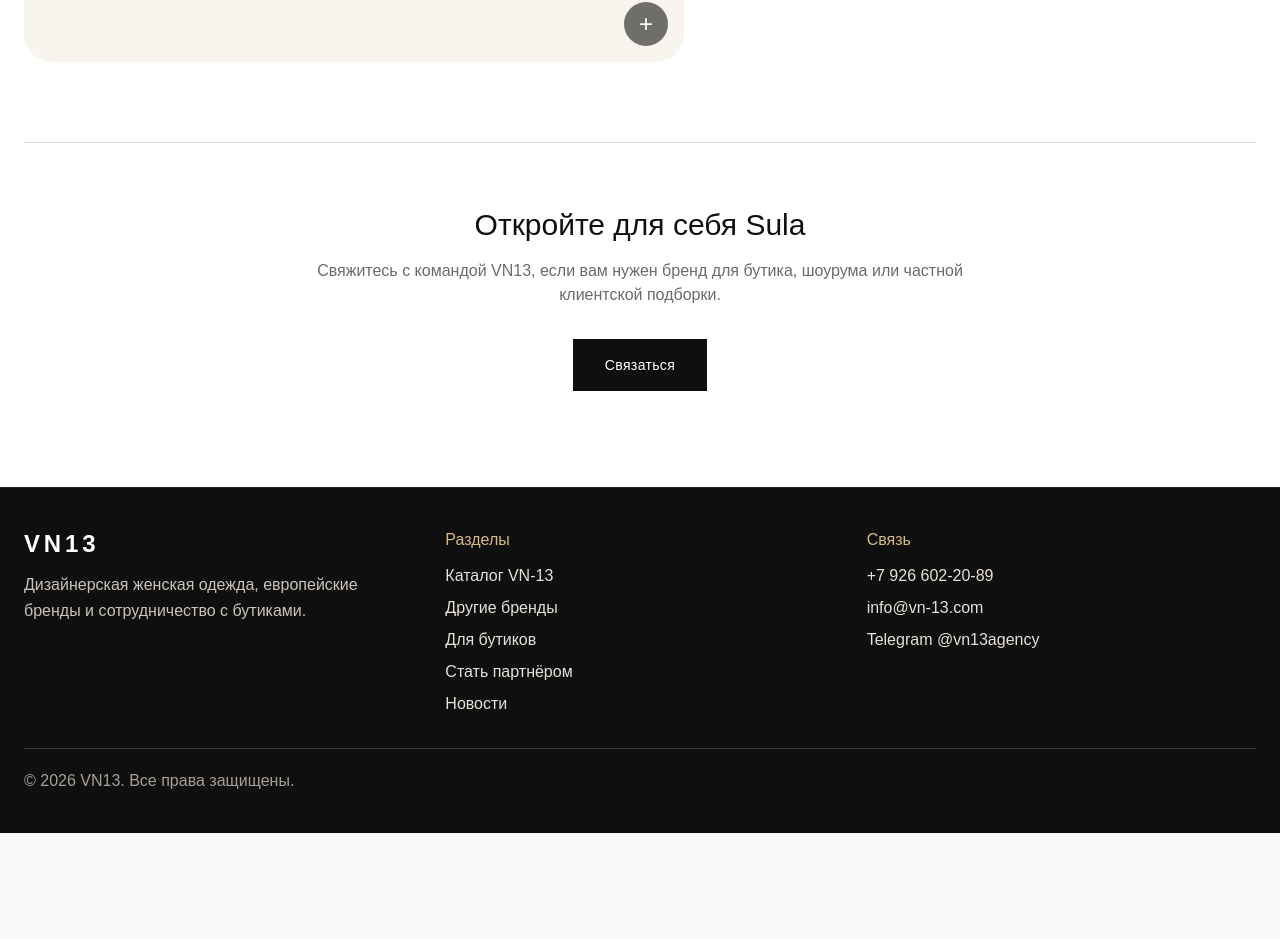
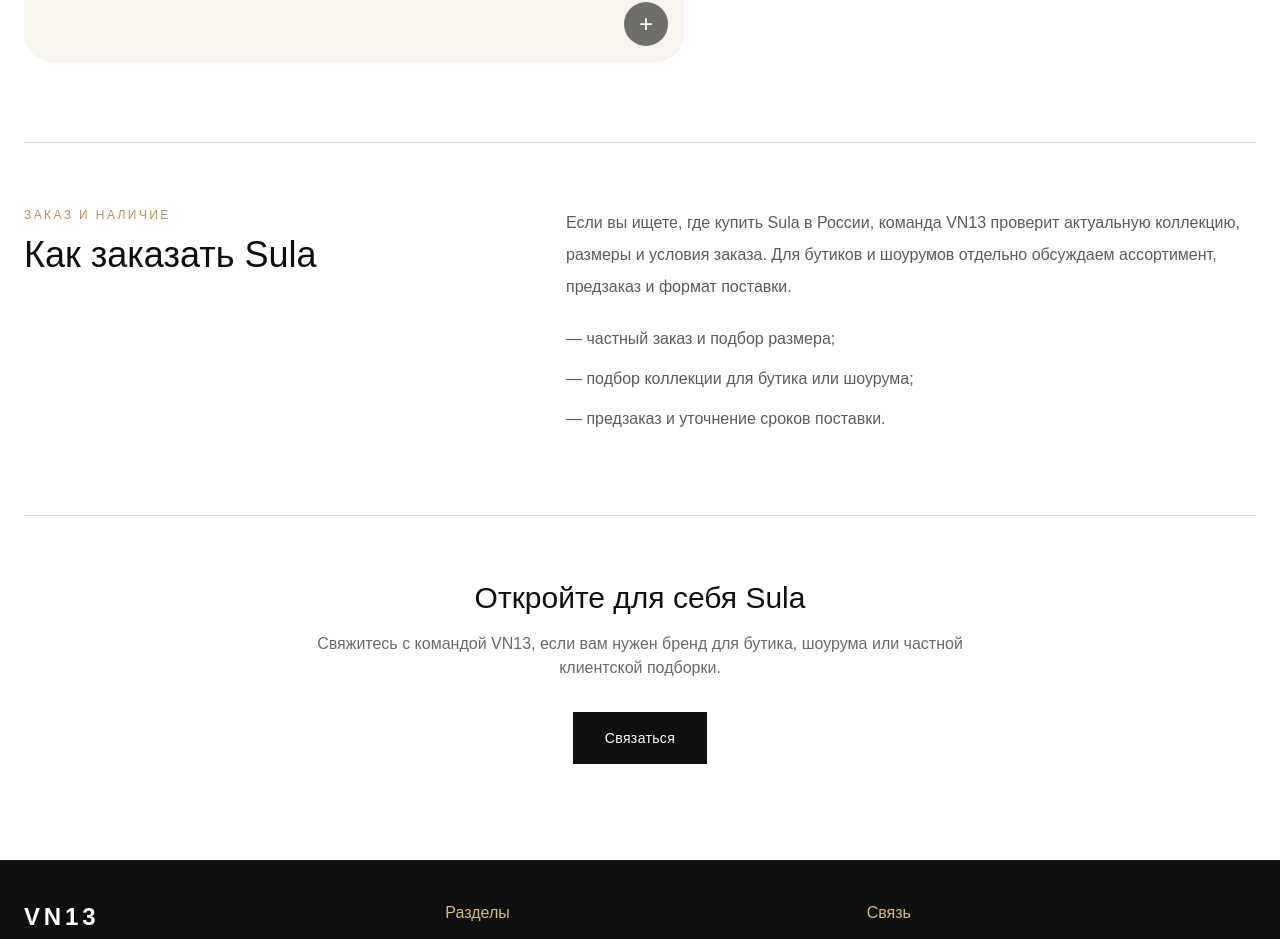
Before and after one commit to coffeeshop13/vn-13, a Next.js app: page /brands/sula in a window 1280 px wide. Shown: the part 2962-3901 px from the top of the page. Before the commit the page ends 3795 px from the top, so only its background shows below. Built offline with nearby package versions, Linux system fonts and the light colour scheme.

Commit message:
Expand brand search intent coverage

```diff
--- a/components/BrandPortfolioPage.tsx
+++ b/components/BrandPortfolioPage.tsx
@@ -355,6 +355,29 @@ export default function BrandPortfolioPage({ brand }: BrandPortfolioPageProps) {
 
           </div>
 
+          <section className="mt-20 border-t pt-16" style={{ borderColor: '#e0ddd8' }}>
+            <div className="grid gap-8 md:grid-cols-[0.85fr_1.15fr] md:items-start">
+              <div>
+                <p className="text-xs tracking-[0.2em] uppercase mb-3" style={{ color: '#b8935a' }}>
+                  Заказ и наличие
+                </p>
+                <h2 className="text-3xl md:text-4xl font-light" style={{ color: '#0f0f0f' }}>
+                  Как заказать {brand.name}
+                </h2>
+              </div>
+              <div className="text-base leading-8" style={{ color: '#5f5b55' }}>
+                <p>
+                  Если вы ищете, где купить {brand.name} в России, команда VN13 проверит актуальную коллекцию, размеры и условия заказа. Для бутиков и шоурумов отдельно обсуждаем ассортимент, предзаказ и формат поставки.
+                </p>
+                <ul className="mt-5 space-y-2" aria-label={`Варианты заказа ${brand.name}`}>
+                  <li>— частный заказ и подбор размера;</li>
+                  <li>— подбор коллекции для бутика или шоурума;</li>
+                  <li>— предзаказ и уточнение сроков поставки.</li>
+                </ul>
+              </div>
+            </div>
+          </section>
+
           <div className="mt-20 pt-16 border-t text-center" style={{ borderColor: '#e0ddd8' }}>
             <h3 className="text-2xl md:text-3xl font-light mb-4" style={{ color: '#0f0f0f' }}>
               Откройте для себя {brand.name}
--- a/lib/brand-portfolio.ts
+++ b/lib/brand-portfolio.ts
@@ -123,7 +123,14 @@ export const brandPortfolio: BrandPortfolioItem[] = [
       'подходит для лукбука и редакционных материалов',
       'добавляет разнообразие в портфель брендов',
     ],
-    keywords: ['Moyuru', 'японская женская одежда', 'дизайнерская одежда', 'премиальная женская одежда'],
+    keywords: [
+      'Moyuru',
+      'Moyuru одежда',
+      'японский бренд одежды Moyuru',
+      'японская женская одежда',
+      'дизайнерская одежда',
+      'премиальная женская одежда',
+    ],
     officialWebsite: 'https://www.moyuru.com/',
     cardImage: '/brands/moyuru.jpg',
     heroImage: {
@@ -152,7 +159,14 @@ export const brandPortfolio: BrandPortfolioItem[] = [
       'подходит для мультибрендовых бутиков',
       'усиливает тему ремесла и ограниченной доступности',
     ],
-    keywords: ['Shoto', 'итальянская премиальная обувь', 'обувь для бутиков', 'лимитированные серии'],
+    keywords: [
+      'Shoto',
+      'Shoto обувь',
+      'итальянская обувь Shoto',
+      'итальянская премиальная обувь',
+      'обувь для бутиков',
+      'лимитированные серии',
+    ],
     officialWebsite: 'https://shoto.it/',
     cardImage: '/brands/shoto/659033416_18583709092038082_3052003841669754962_n.jpg',
     heroImage: {
@@ -435,7 +449,14 @@ export const brandPortfolio: BrandPortfolioItem[] = [
       'добавляет современное направление в ассортимент',
       'поддерживает лукбук и органическую видимость в поиске',
     ],
-    keywords: ['SOH', 'корейская женская одежда', 'премиальная женская одежда', 'дизайнерская одежда'],
+    keywords: [
+      'SOH',
+      'SOH одежда',
+      'Soh корейский бренд купить',
+      'корейская женская одежда',
+      'премиальная женская одежда',
+      'дизайнерская одежда',
+    ],
     cardImage: '/brands/soh/soh-01.jpg',
     heroImage: {
       src: '/brands/soh/soh-01.jpg',
```
